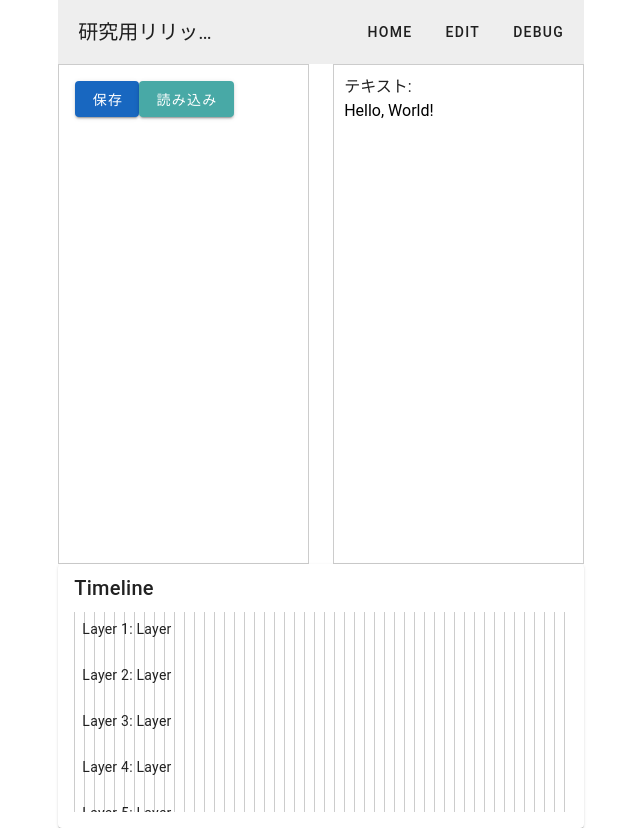
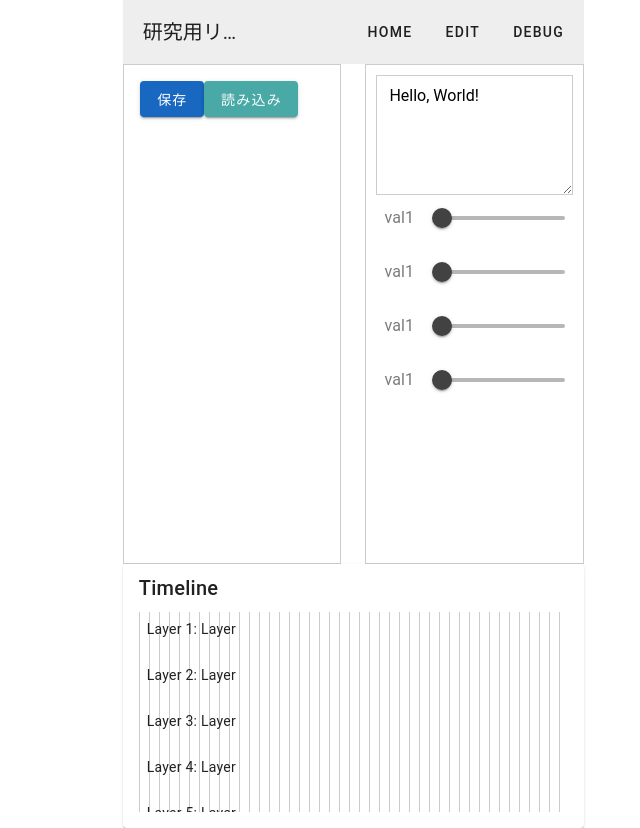
Before and after one commit to mino-8136/Co-Lyrics-WEB, a Vue app: page /edit in a window 1280 px wide. Shown: the whole page, without its empty margins (56-696 px from the left). Built offline with nearby package versions, Linux system fonts and the light colour scheme.

Commit message:
設定表示エリアの作成

```diff
--- a/src/components/editor/SettingPanel.vue
+++ b/src/components/editor/SettingPanel.vue
@@ -4,8 +4,13 @@
       <!-- 選択されたオブジェクトの種類に基づいてUIを表示 -->
 
       <div v-if="selectedObject.type === 'text'">
-        <label>テキスト:</label>
-        <input v-model="selectedObject.text" type="text" />
+
+        <textarea v-model="selectedObject.text" type="text" />
+
+        <v-slider label="val1"></v-slider>
+        <v-slider label="val1"></v-slider>
+        <v-slider label="val1"></v-slider>
+        <v-slider label="val1"></v-slider>
       </div>
 
       <div v-if="selectedObject.type === 'image'">
@@ -29,11 +34,19 @@ const selectedObject = ref({
 
 <style scoped>
 .setting-panel {
+  width: 100%;
+  height: 500px;
   padding: 10px;
   border: 1px solid #ccc;
-  position: relative;
+  overflow-y: auto
+}
+
+textarea {
   width: 100%;
-  height: 500px;
+  height: 120px;
+  padding: 8px 12px;
+  box-sizing: border-box;
+  border: 1px solid #ccc;
 }
 
 </style>
```
